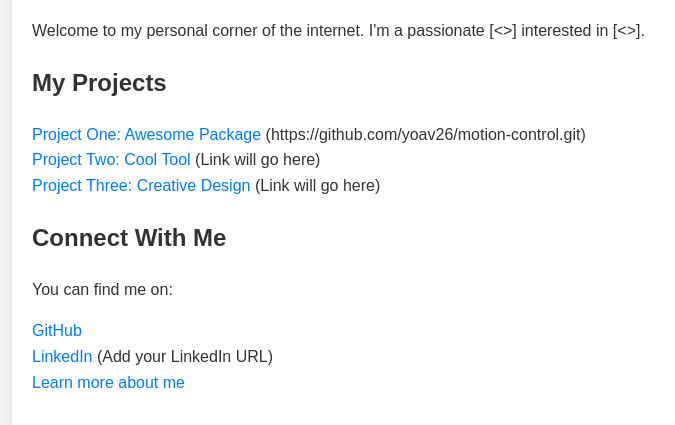
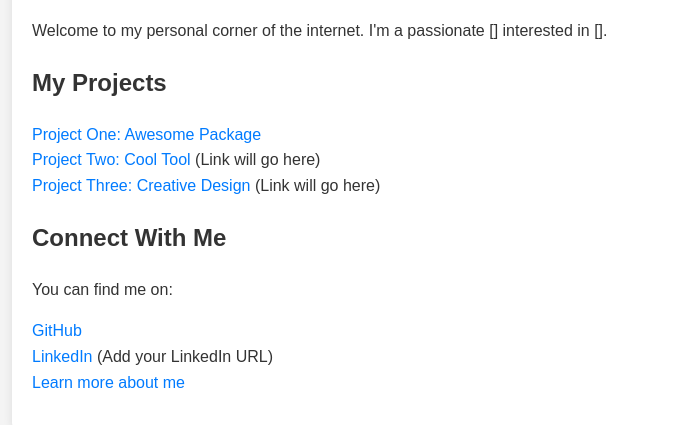
Before and after one commit to yoav26/yoav26.github.io, a plain HTML site: page index.html in a window 1280 px wide. Shown: the part 116-541 px from the top of the page, without its empty margins (208-883 px from the left). Drawn offline with Linux system fonts and the light colour scheme.

Commit message:
minor fixes

```diff
--- a/index.html
+++ b/index.html
@@ -16,11 +16,11 @@
 <body>
     <div class="container">
         <h1>Hello, I'm Yoav Orchen</h1>
-        <p>Welcome to my personal corner of the internet. I'm a passionate [<>] interested in [<>].</p>
+        <p>Welcome to my personal corner of the internet. I'm a passionate [] interested in [].</p>
 
         <h2>My Projects</h2>
         <ul>
-            <li><a href="#" target="_blank">Project One: Awesome Package</a> (https://github.com/yoav26/motion-control.git)</li>
+            <li><a href="https://github.com/yoav26/motion-control.git" target="_blank">Project One: Awesome Package</a></li>
             <li><a href="#" target="_blank">Project Two: Cool Tool</a> (Link will go here)</li>
             <li><a href="#" target="_blank">Project Three: Creative Design</a> (Link will go here)</li>
         </ul>
```
